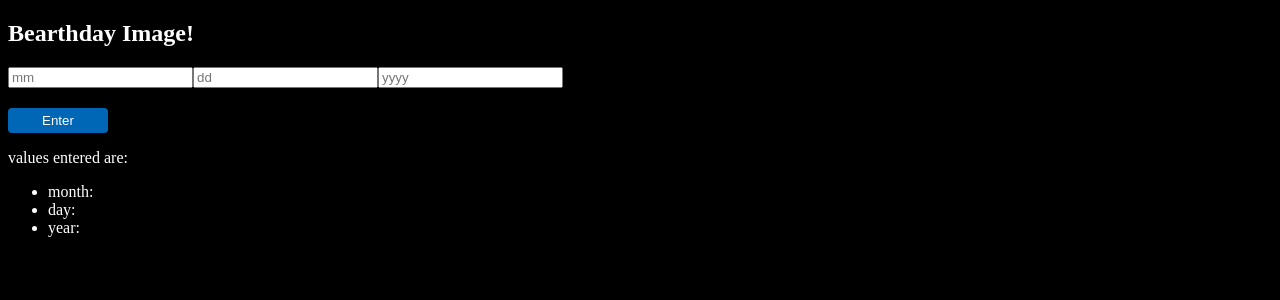
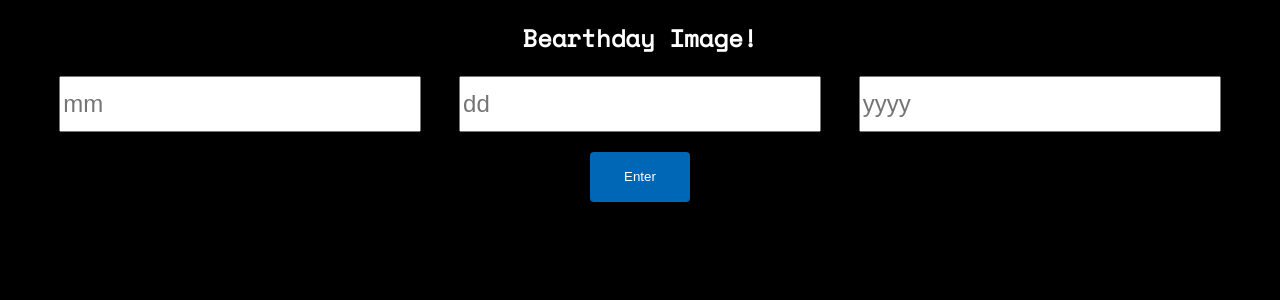
Before and after one commit to christinacannito/maven-bearthday, an Angular app: page / in a window 1280 px wide. Shown: the top 300 px of the page. Built offline with nearby package versions, Linux system fonts and the light colour scheme.

Commit message:
have basic form working

```diff
--- a/src/app/birthday-form/birthday-form.component.html
+++ b/src/app/birthday-form/birthday-form.component.html
@@ -1,19 +1,16 @@
 <section>
-  <header>
+  <header id="bearthdayHdr">
       <h1>B<strong>earth</strong>day Image!</h1>
   </header>
-  <article>
-    <form>
+  <article id="formContent">
+    <form id="dateForm">
       <input type="number" [(ngModel)]="month" name="month" placeholder="mm">
-      <input type="number" [(ngModel)]="day" name="day" placeholder="dd">
+      <input id="day" type="number" [(ngModel)]="day" name="day" placeholder="dd">
       <input type="number" [(ngModel)]="year" name="year" placeholder="yyyy">
       <button id="submitBDay" (click)="submitBirthday()">Enter</button>
     </form>
-    <p>values entered are:</p>
-    <ul>
-      <li>month: {{month}}</li>
-      <li>day: {{day}}</li>
-      <li>year: {{year}}</li>
-    </ul>
+    <div>
+      <img src="{{imageUrl}}" width="100%" height="auto" alt="">
+    </div>
   </article>
 </section>
--- a/src/app/birthday-form/birthday-form.component.scss
+++ b/src/app/birthday-form/birthday-form.component.scss
@@ -1,5 +1,10 @@
 $red: #ED171F;
 $blue: #0067B6;
+
+#bearthdayHdr, #formContent {
+    text-align: center;
+
+}
 
 #submitBDay {
     display: block;
@@ -9,7 +14,8 @@ $blue: #0067B6;
     color: #FFF;
     width: 100px;
     padding: 5px;
-    margin-top: 20px;
+    margin: 20px auto 0 auto;
+    height: 50px;
     &:hover {
         cursor: pointer;
     }
@@ -17,3 +23,15 @@ $blue: #0067B6;
         outline: none;
     }
 }
+
+#dateForm {
+    width: 100%;
+    input {
+        width: 28%;
+        height: 50px;
+        font-size: 1.5em;
+    }
+    #day {
+        margin: 0 3%;
+    }
+}
--- a/src/app/birthday-form/birthday-form.component.ts
+++ b/src/app/birthday-form/birthday-form.component.ts
@@ -1,4 +1,5 @@
 import { Component, OnInit } from '@angular/core';
+import { NasaApiService } from '../nasa-api.service';
 
 @Component({
   selector: 'app-birthday-form',
@@ -9,15 +10,35 @@ export class BirthdayFormComponent implements OnInit {
   month: number;
   day: number;
   year: number;
+  imageUrl: string;
 
-  constructor() { }
+  constructor(private nasaApiService: NasaApiService) { }
 
   ngOnInit = () => {
+
   }
 
-  submitBirthday = (monthInput, dayInput, yearInput) => {
-    this.month = monthInput;
-    this.day = dayInput;
-    this.year = yearInput
+  submitBirthday = () => {
+    // here you can make the call to the service
+    let self = this;
+    this.nasaApiService.makeRequest(this.month, this.day, this.year).then((data) => {
+      console.log('data: ', typeof(data))
+      // make the request for the image
+      var converted = JSON.parse(data)
+      return converted
+    }, function(error) {
+      console.log('error: ', error)
+    }).then((birthdayData) => {
+      console.log('birthdayData: ', birthdayData)
+      // get the image from the birthday
+      // birthdayData = JSON.parse(birthdayData)
+      let imageName = birthdayData[0]['image']
+      console.log('imageName: ', typeof(birthdayData))
+      self.nasaApiService.imageRequest(imageName, self.day, self.month, self.year).then((imageUrl) => {
+        // console.log('imageUrl typeof: ', typeof(imageUrl))
+        // print the image to the screen
+        self.imageUrl = imageUrl.toString();
+      })
+    })
   }
 }
--- a/src/app/nasa-api.service.ts
+++ b/src/app/nasa-api.service.ts
@@ -4,6 +4,75 @@ import { Injectable } from '@angular/core';
   providedIn: 'root'
 })
 export class NasaApiService {
+  url:string = "https://api.nasa.gov/EPIC/api/enhanced/date/";
+  key: string = "9JJprXB7NZaXke1ZjIyFwOOh5s6G0zXCIq79fZZ7";
+  // imageUrl: string = "https://epic.gsfc.nasa.gov/archive/enhanced/2015/11/22/png/epic_RGB_20151122001751.png";
+  imageUrl: string = "https://epic.gsfc.nasa.gov/archive/enhanced/"
+  // the url above is to get the actual image that you will find when you get the data back from the first request
 
-  constructor() { }
+  constructor() {}
+
+  makeRequest = (month, day, year) => {
+    let self = this;
+    return new Promise(function(resolve, reject) {
+      var req = new XMLHttpRequest();
+      // console.log('month: ', month, 'day: ', day, 'year: ', year)
+      let compiledUrl = self.url + year + '-' + month + '-' + day + '?api_key=' + self.key
+      console.log('compiled url: ', compiledUrl)
+      req.open('GET', compiledUrl);
+      req.onload = function() {
+        // This is called even on 404 etc
+        // so check the status
+        if (req.status == 200) {
+          // Resolve the promise with the response text
+          // console.log('req.response: ', req.response)
+          resolve(req.response);
+        }
+        else {
+          // Otherwise reject with the status text
+          // which will hopefully be a meaningful error
+          reject(Error(req.statusText));
+        }
+      };
+      // Handle network errors
+      req.onerror = function() {
+        reject(Error("Network Error"));
+      };
+      // Make the request
+      req.send();
+    });
+  }
+
+  imageRequest = (imageName, day, month, year) => {
+    let self = this;
+    return new Promise(function(resolve, reject) {
+      var req = new XMLHttpRequest();
+      // console.log('month: ', month, 'day: ', day, 'year: ', year)
+      //2015/11/22/png/epic_RGB_20151122001751.png
+      let imageDateUrl = self.imageUrl + year + '/' + month + '/' + day + '/png/' + imageName + '.png?api_key=' + self.key
+      console.log('compiled url: ', imageDateUrl)
+
+      req.open('GET', imageDateUrl);
+      req.onload = function() {
+        // This is called even on 404 etc
+        // so check the status
+        if (req.status == 200) {
+          // Resolve the promise with the response text
+          // console.log('req.response: ', req.response)
+          resolve(imageDateUrl);
+        }
+        else {
+          // Otherwise reject with the status text
+          // which will hopefully be a meaningful error
+          reject(Error(req.statusText));
+        }
+      };
+      // Handle network errors
+      req.onerror = function() {
+        reject(Error("Network Error"));
+      };
+      // Make the request
+      req.send();
+    });
+  }
 }
--- a/src/styles.scss
+++ b/src/styles.scss
@@ -1,7 +1,9 @@
 // global styles
+@import url('https://fonts.googleapis.com/css?family=Space+Mono');
 html {
     body {
         background-color: #000;
         color: #FFF;
+        font-family: 'Space Mono', monospace;
     }
 }
```
